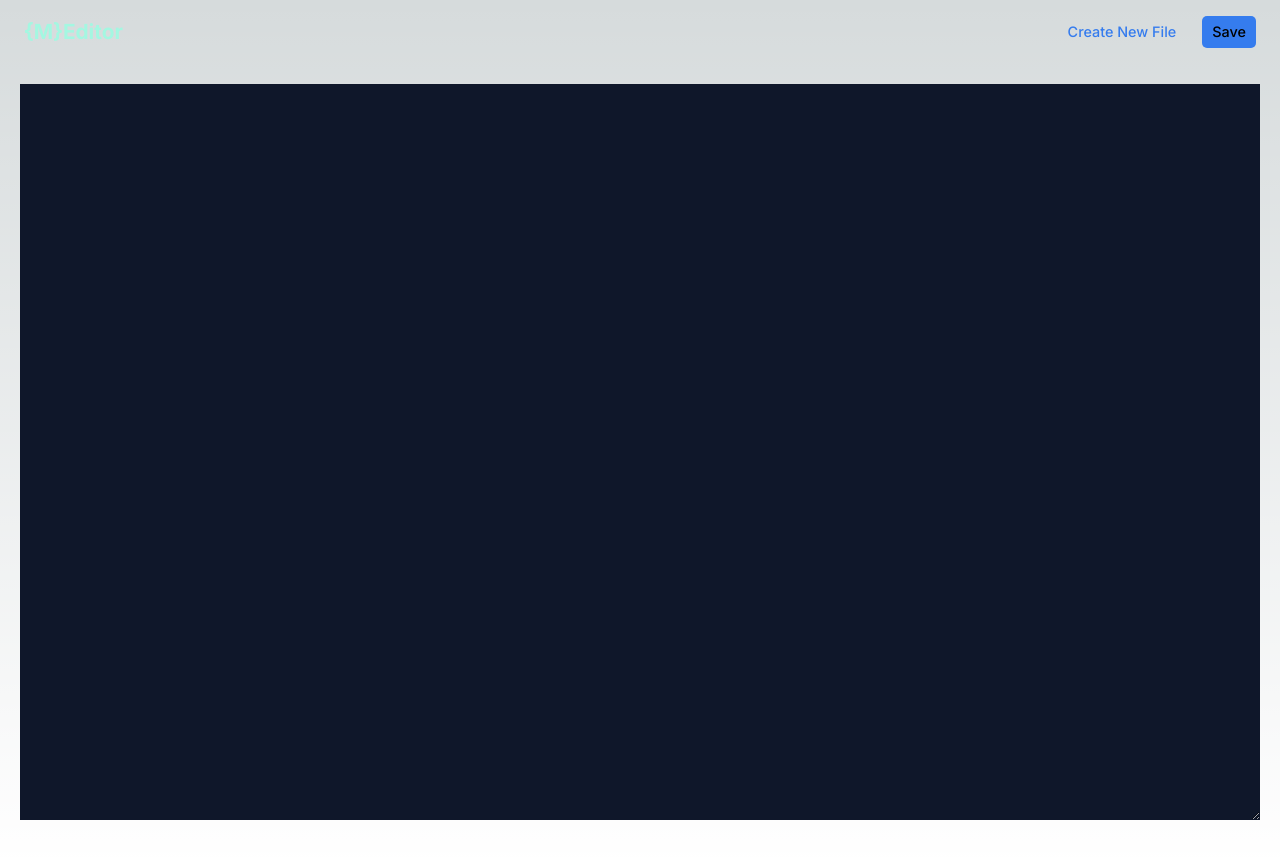
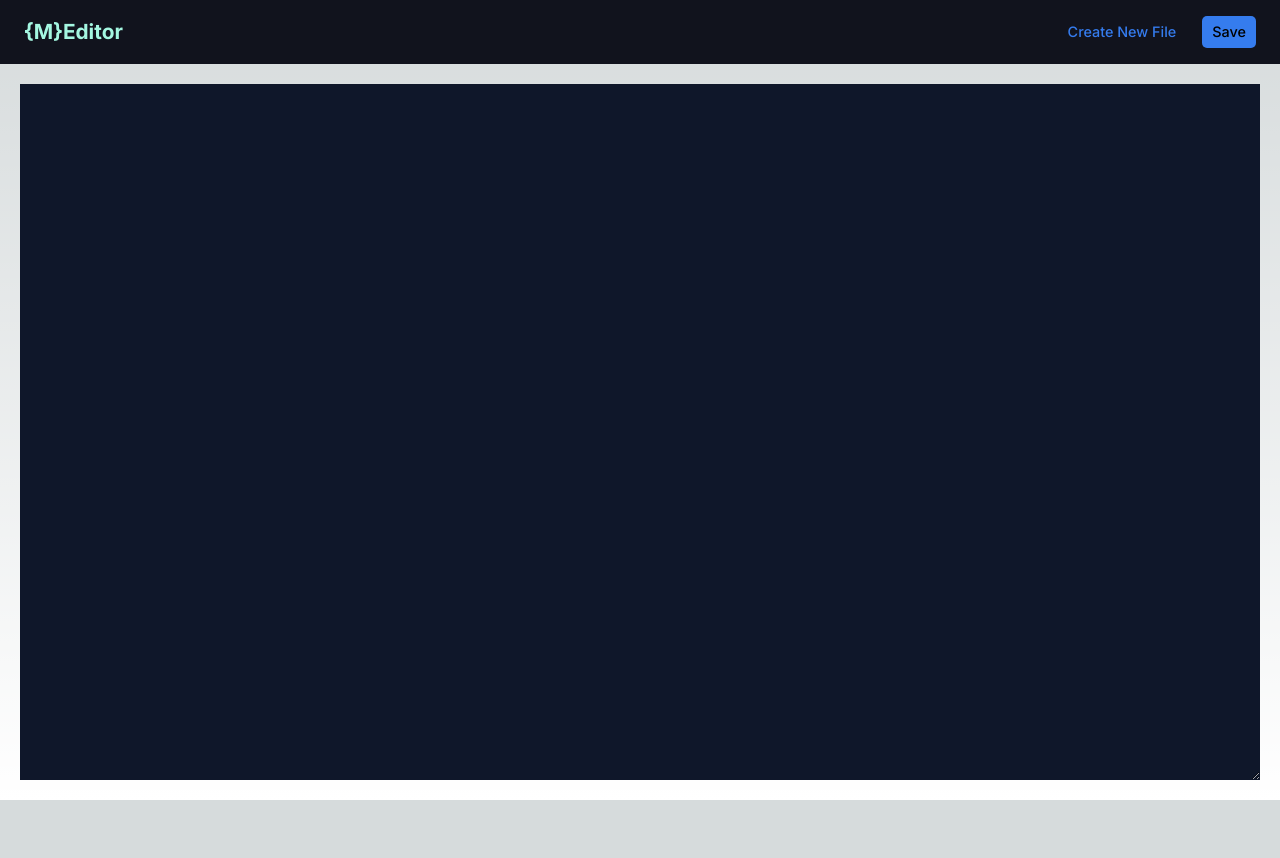
Before and after one commit to dazzlerabhi30800/online-markdown-editor-next.js-ts, a Next.js app: page / in a window 1280 px wide. Shown: the top 858 px of the page. After the commit the page ends 800 px from the top, so only its background shows below. Built offline with nearby package versions, Linux system fonts and the light colour scheme.

Commit message:
added new custom component in page.tsx file

```diff
--- a/app/globals.css
+++ b/app/globals.css
@@ -29,6 +29,7 @@ nav {
   padding: 1rem 1.5rem;
   display: flex;
   justify-content: space-between;
+  background: #11131d;
 }
 
 
--- a/app/page.tsx
+++ b/app/page.tsx
@@ -5,24 +5,40 @@ import remarkGfm from "remark-gfm";
 import { PrismLight as SyntaxHighlighter } from "react-syntax-highlighter";
 import atomDark from "react-syntax-highlighter/dist/cjs/styles/prism/atom-dark";
 
+const customRenderers = {
+  code(code: any) {
+    const { node } = code;
+    const { lang, value } = node;
+    return (
+      <div>
+        <SyntaxHighlighter
+          style={atomDark}
+          language={lang}
+          children={value}
+        />
+      </div>
+    )
+  }
+}
+
+
+
+
 export default function Home() {
   const [value, setValue] = useState<string>("");
-
-
   return (
-    <div className="flex min-h-screen p-5">
+    <div className="flex min-h-[calc(100vh-63.6094px)] p-5">
       <textarea
         name="markdown"
         value={value}
         onChange={(e) => setValue(e.target.value)}
-        className="bg-slate-900 fullheight w-full relative outline-none text-white border-0 p-2 "
+        className="bg-slate-900 h-inherit w-full relative outline-none text-white border-0 p-2 "
       ></textarea>
-      {value.length > 0 &&
-        <div className="bg-slate-800 p-2 h-full w-full text-white editor">
-          <ReactMarkdown children={value} remarkPlugins={[remarkGfm]}
-          />
+      {value.length > 0 && (
+        <div className="bg-slate-800 p-2 h-inherit w-full text-white editor">
+          <ReactMarkdown children={value} components={customRenderers} remarkPlugins={[remarkGfm]} />
         </div>
-      }
-    </div >
+      )}
+    </div>
   );
 }
```
